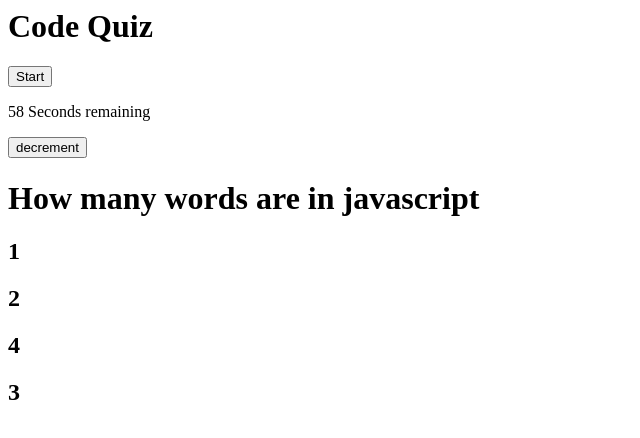
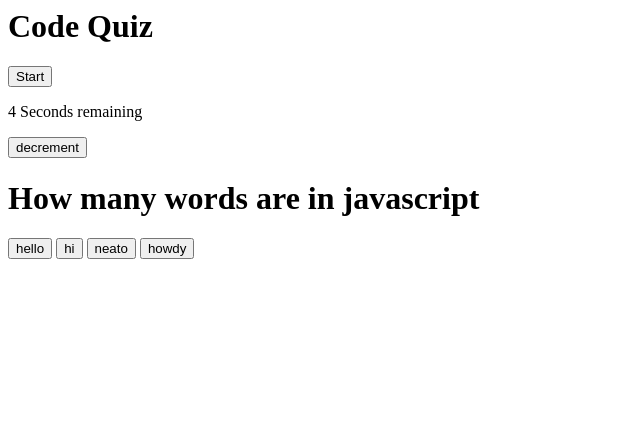
Before and after one commit to lhirsch1/codeQuiz, a plain HTML site: page index.html in a window 1280 px wide. Both pictures are taken after a click on the button "Start". Shown: the whole page, without its empty margins (0-640 px from the left). Drawn offline with Linux system fonts and the light colour scheme.

Commit message:
added logic to get answer value from buttons

```diff
--- a/index.html
+++ b/index.html
@@ -1,9 +1,11 @@
 <html lang="en">
+
 <head>
     <meta charset="UTF-8">
     <meta name="viewport" content="width=device-width, initial-scale=1.0">
     <title>Document</title>
 </head>
+
 <body>
     <h1>Code Quiz</h1>
     <div class="container">
@@ -16,13 +18,21 @@
             </div>
             <div class="questionContainer">
                 <div id="questionText"></div>
-                <div id="ans1"></div>
-                <div id="ans2"></div>
-                <div id="ans3"></div>
-                <div id="ans4"></div>
+                <div id="answerDiv">
+                    <!-- <div class="ans" id="ans1"></div>
+                    <div class="ans" id="ans2"></div>
+                    <div class="ans" id="ans3"></div>
+                    <div class="ans" id="ans4"></div> -->
+                    <button class="ans" id="ans1"></button>
+                    <button class="ans" id="ans2"></button>
+                    <button class="ans" id="ans3"></button>
+                    <button class="ans" id="ans4"></button>
+                </div>
+
             </div>
         </div>
     </div>
     <script src="script.js"></script>
 </body>
+
 </html>
--- a/script.js
+++ b/script.js
@@ -1,5 +1,5 @@
 //app
-var secondsCounter = 60;
+var secondsCounter = 6;
 var startBtn = document.querySelector("#btnStart");
 var timeLeft = document.querySelector("#timeClock");
 var decBtn = document.querySelector("#decrement");
@@ -10,45 +10,47 @@ var i = 0;
 var questions = [
     {
         text: 'How many words are in javascript',
+        option1: 'hello',
+        option2: 'hi',
+        option3: 'howdy',
+        option4: 'neato',
+        correct: 'hi'
+    },
+    {
+        text: 'Howdy partner',
+        option1: '1',
+        option2: '2',
+        option3: '3',
+        option4: '4',
+        correct: '1'
+    },
+    {
+        text: 'How are ya?',
         correct: '1',
         wrong1: '2',
         wrong2: '3',
         wrong3: '4'
     },
     {
-        text: 'Howdy partner',
-        correct: '5',
-        wrong1: '3',
-        wrong2: '1',
-        wrong3: '34'
+        text: 'How many words are in javascript',
+        correct: '1',
+        wrong1: '2',
+        wrong2: '3',
+        wrong3: '4'
     },
     {
         text: 'How are ya?',
-        correct: '5',
-        wrong1: '3',
-        wrong2: '1',
-        wrong3: '34'
-    },
-    {
-        text: 'How many words are in javascript',
-        correct: '5',
-        wrong1: 'meow',
-        wrong2: '1',
-        wrong3: '34'
+        correct: '1',
+        wrong1: '2',
+        wrong2: '3',
+        wrong3: '4'
     },
     {
         text: 'How are ya?',
-        correct: '5',
-        wrong1: 'p good',
-        wrong2: '1',
-        wrong3: '34'
-    },
-    {
-        text: 'How are ya?',
-        correct: '5',
-        wrong1: '3',
-        wrong2: '1',
-        wrong3: '34'
+        correct: '1',
+        wrong1: '2',
+        wrong2: '3',
+        wrong3: '4'
     }
 ];
 
@@ -88,14 +90,15 @@ function showQuestion() {
     var thisQuestion = questions[i];
 
     var thisText = thisQuestion.text;
-    var thisCorrect = thisQuestion.correct;
-    var thisWrong1 = thisQuestion.wrong1;
-    var thisWrong2 = thisQuestion.wrong2;
-    var thisWrong3 = thisQuestion.wrong3;
-    console.log(" show question function ", thisText, thisCorrect);
+    var currentOpt1 = thisQuestion.option1;
+    var currentOpt2 = thisQuestion.option2;
+    var currentOpt3 = thisQuestion.option3;
+    var currentOpt4 = thisQuestion.option4;
+    var correctAns = thisQuestion.correct;
+    console.log(" show question function ", thisText, currentOpt1,currentOpt2,currentOpt3,currentOpt4);
 
     //make array of choices
-    var choices = [thisCorrect, thisWrong1, thisWrong2, thisWrong3];
+    var choices = [currentOpt1, currentOpt2, currentOpt3, currentOpt4];
 
 
     function shuffleChoices(arr){
@@ -106,16 +109,27 @@ function showQuestion() {
     console.log("choice 0 ", choices[0])
 
     questionText.innerHTML = "<h1>" +thisText+ "</h1>";
-    ans1.innerHTML = "<h2 class='ans'>" +choices[0]+ "</h2>";
-    ans2.innerHTML = "<h2 class='ans'>" +choices[1]+ "</h2>";
-    ans3.innerHTML = "<h2 class='ans'>" +choices[2]+ "</h2>";
-    ans4.innerHTML = "<h2 class='ans'>" +choices[3]+ "</h2>";
+    ans1.textContent = choices[0];
+    ans2.textContent = choices[1];
+    ans3.textContent = choices[2];
+    ans4.textContent = choices[3];
 
-    var answerTags = document.querySelector(".ans");
-    answerTags.addEventListener("click", answerFunction);
+    var answerBtns = document.querySelectorAll(".ans");
+    for(var ansbtn of answerBtns){
+        console.log("hi");
+        ansbtn.addEventListener('click', answerFunction);
+    }
+
     function answerFunction(){
-        console.log("answer  " ,this);
+        if(this.textContent){
+
+
+        };
     }
+    // answerDiv.addEventListener("click", answerFunction);
+    // function answerFunction(){
+    //     console.log("answer  ", this);
+    // }
 
     //if statement to get answer
         //if correct = show question
```
